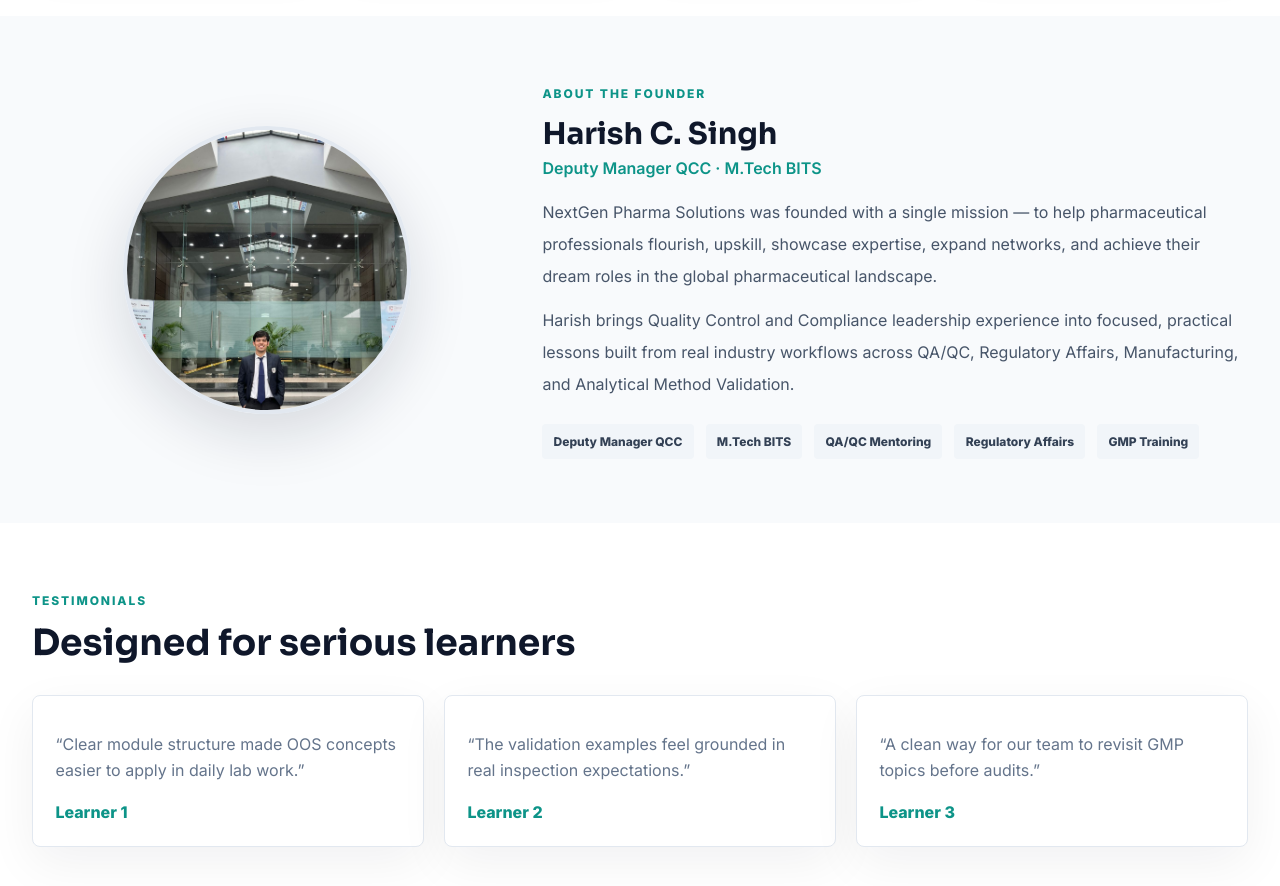
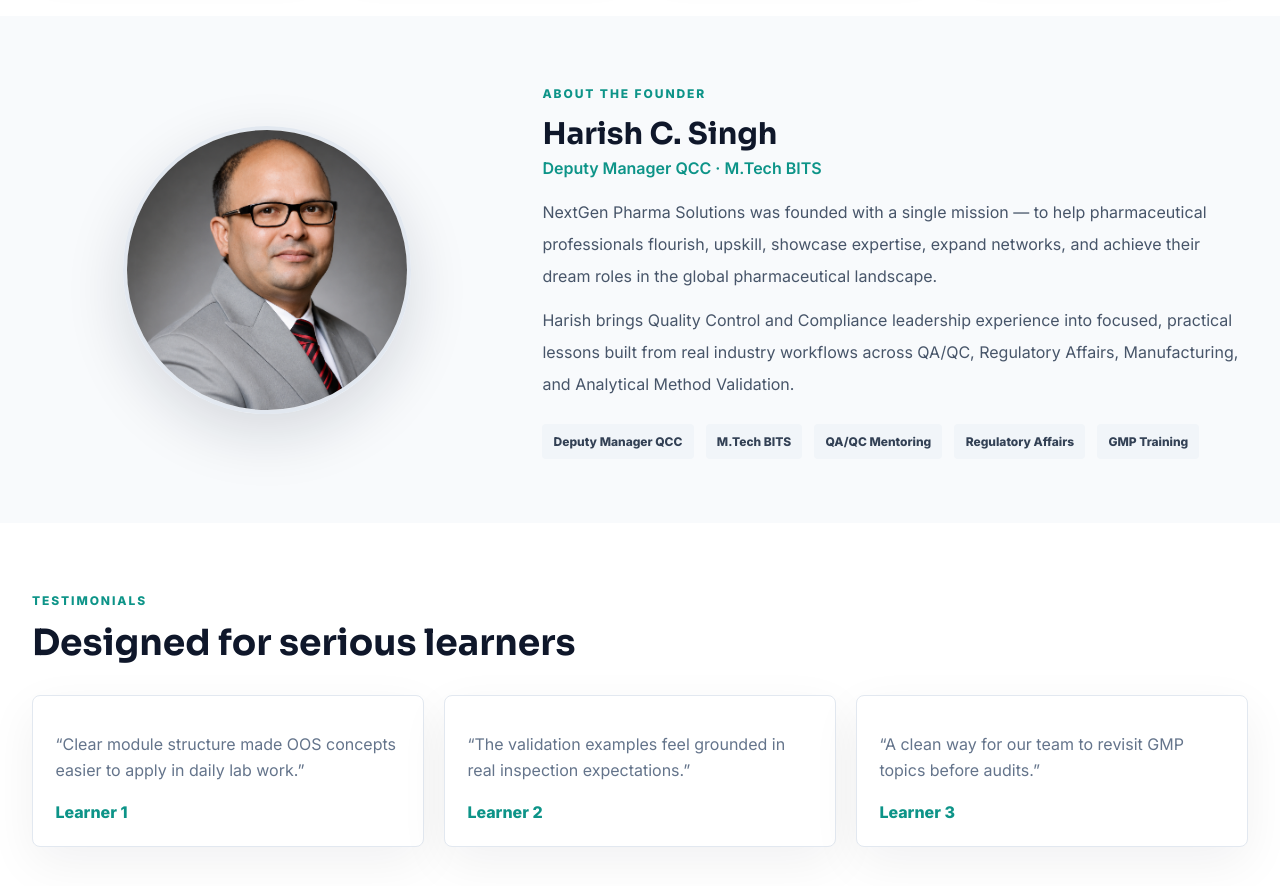
Before and after one commit to WelcomeToSinghCommunity/Pharma, a React (Vite) app: page / in a window 1280 px wide. Shown: the part 2240-3126 px from the top of the page. Built offline with nearby package versions, Linux system fonts and the light colour scheme.

Commit message:
Update founder photo to Harish_Profile.png

```diff
--- a/src/App.jsx
+++ b/src/App.jsx
@@ -199,7 +199,7 @@ function LandingPage() {
         <div className="grid gap-10 lg:grid-cols-[0.8fr_1.2fr] lg:items-center">
           <div className="founder-photo-wrap">
             <img
-              src="/harish-profile.jpg"
+              src="/harish-profile.png"
               alt="Harish C. Singh — Founder, NextGen Pharma Solutions"
               className="founder-photo"
             />
```
Also changed, not shown: public/harish-profile.jpg (deleted), public/harish-profile.png (added).
